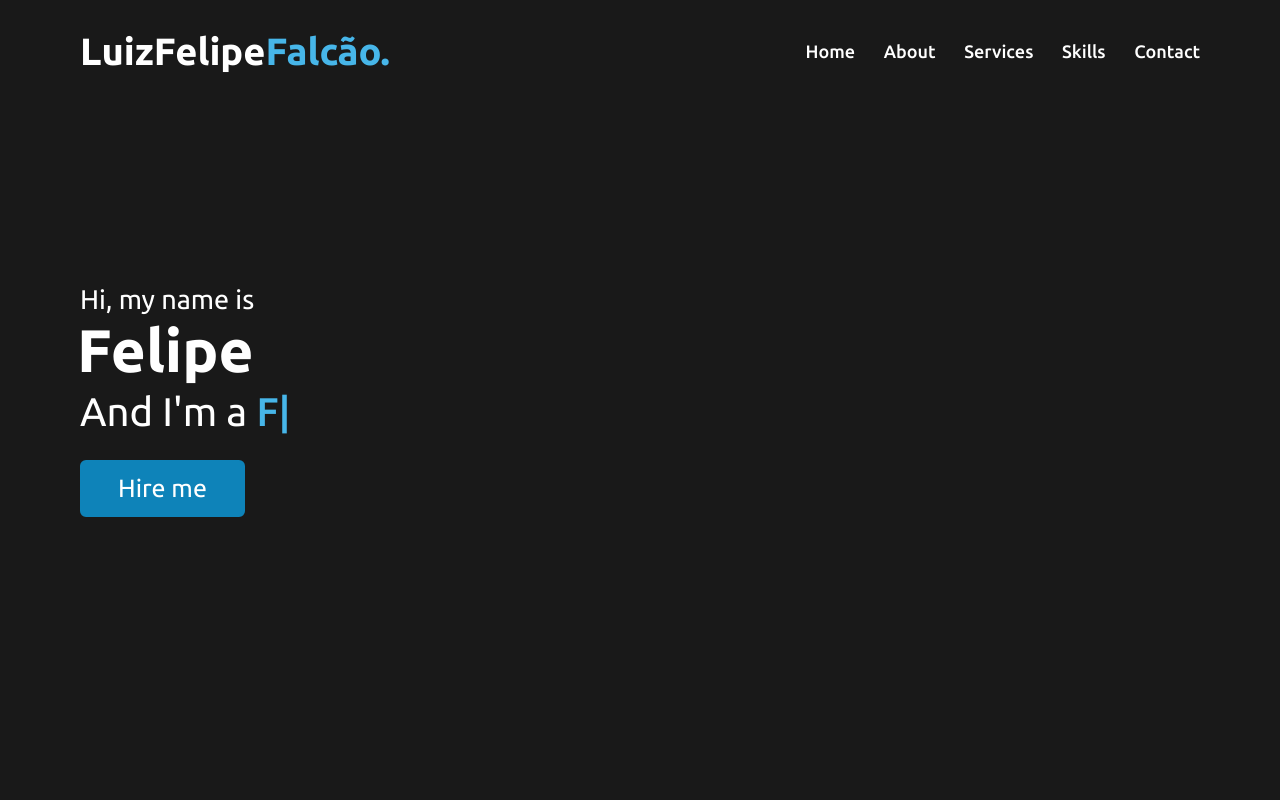
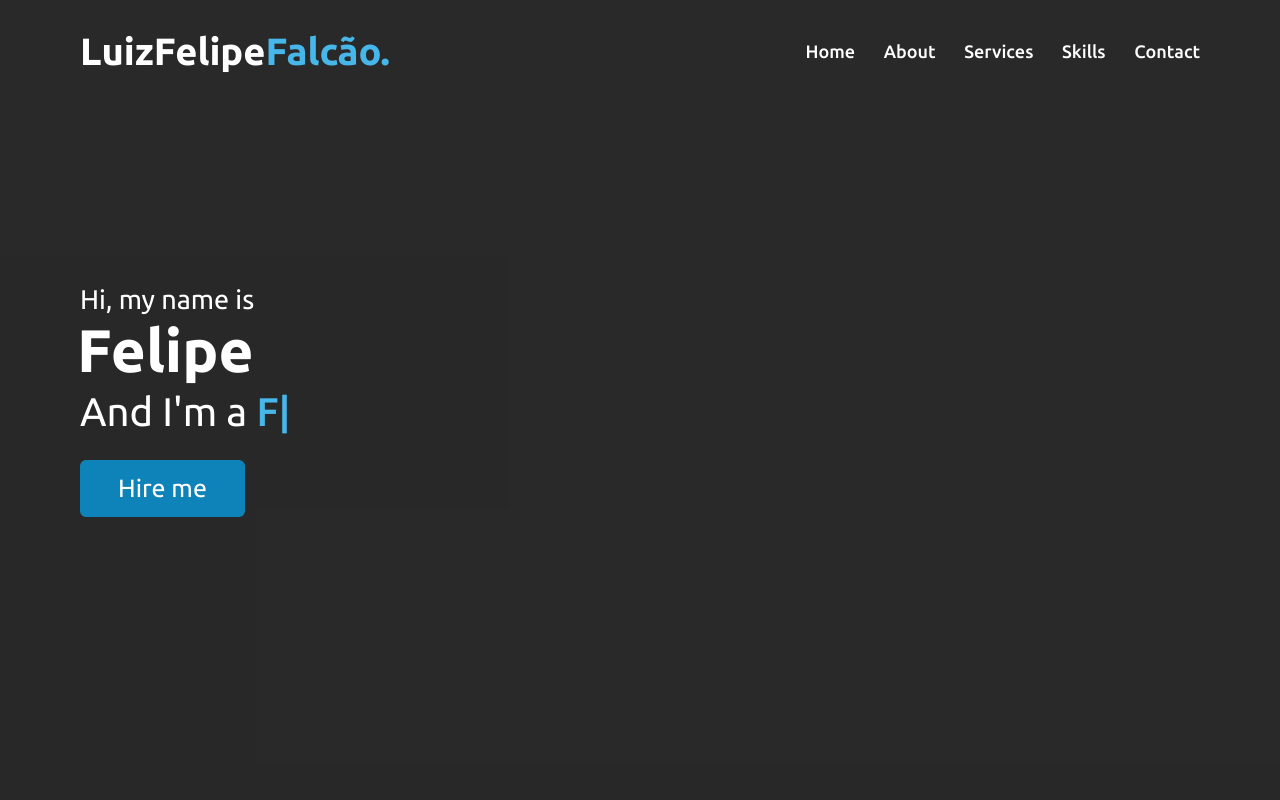
Before and after one commit to luizfelipefalcao/portfolio, a plain HTML site: page index.html in a window 1280 px wide. Shown: the top 800 px of the page. Drawn offline with nearby package versions, Linux system fonts and the light colour scheme.

Commit message:
background css modified

```diff
--- a/style.css
+++ b/style.css
@@ -115,7 +115,7 @@ html {
 .home {
     display: flex;
     /* background: url(img/banner-code.png) no-repeat center; */
-    background: rgba(0, 0, 0, .9);
+    background: rgba(3, 3, 3, .85);
     background-size: cover;
     background-attachment: fixed;
     height: 100vh;
```
